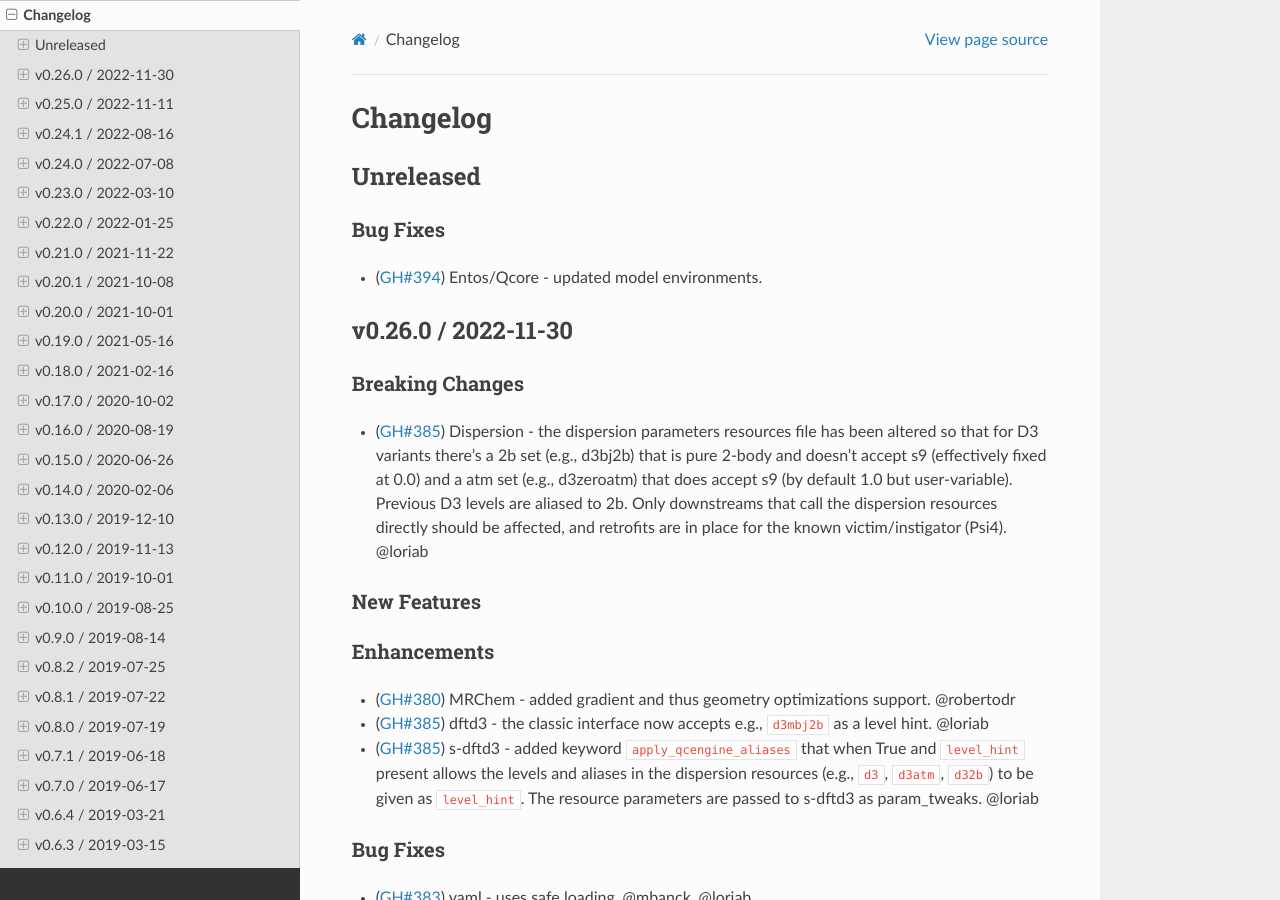
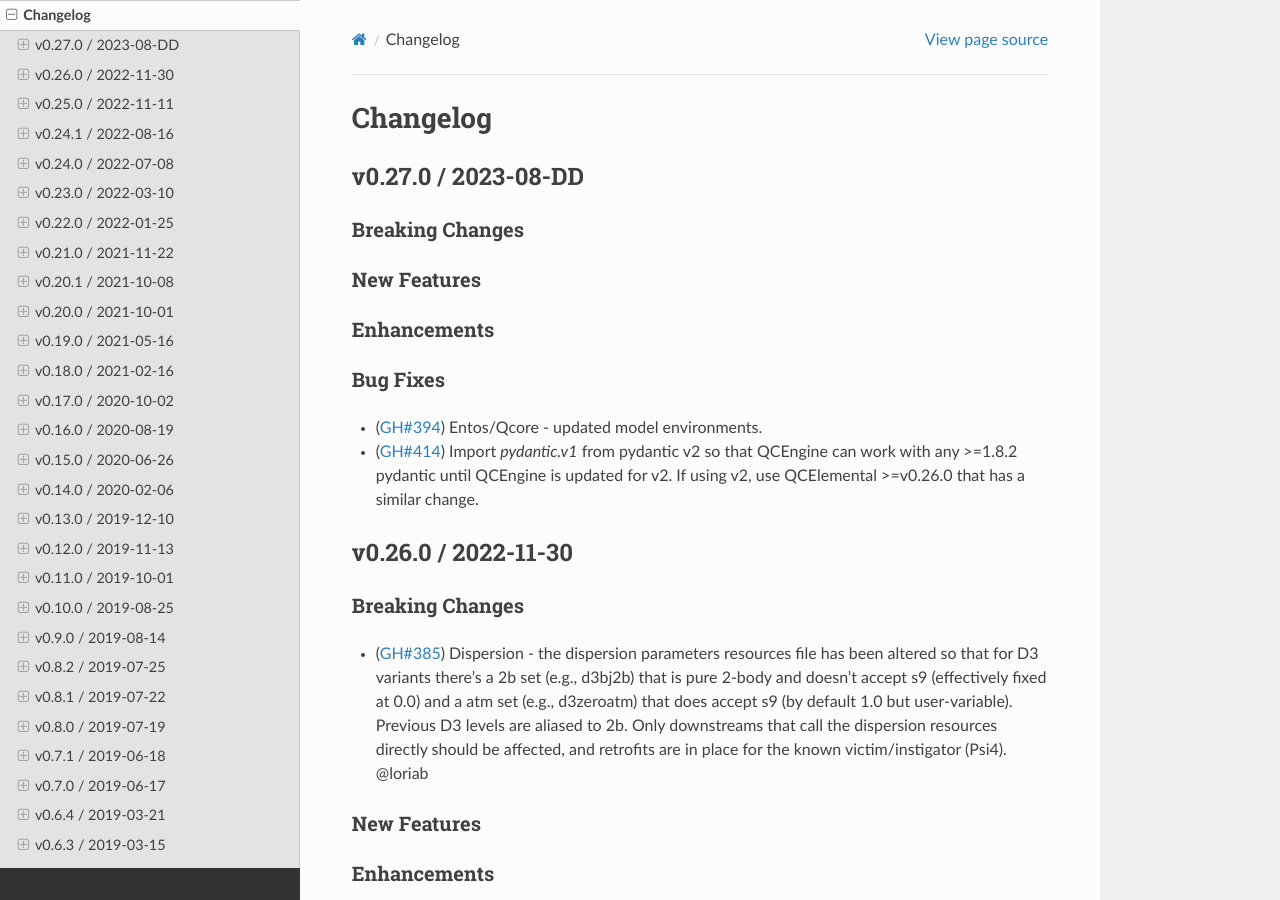
Before and after one commit to MolSSI/QCEngine, a Sphinx documentation site: the page built from docs/source/changelog.rst, in a window 1280 px wide and 900 px high. Built offline with Sphinx 7.4.7 and the Read the Docs theme 2.0.0, drawn with Linux system fonts in a browser that asks for light colours; the version number could not be read and is left out.

Commit message:
appease sphinx black

```diff
--- a/docs/source/changelog.rst
+++ b/docs/source/changelog.rst
@@ -18,22 +18,23 @@
 .. +++++++++
 
 
-.. v0.27.0 / 2023-08-DD
-Unreleased
+v0.27.0 / 2023-08-DD
 --------------------
 
-.. Breaking Changes
-.. ++++++++++++++++
+Breaking Changes
+++++++++++++++++
 
-.. New Features
-.. ++++++++++++
+New Features
+++++++++++++
 
-.. Enhancements
-.. ++++++++++++
+Enhancements
+++++++++++++
 
 Bug Fixes
 +++++++++
 - (:pr:`394`) Entos/Qcore - updated model environments.
+- (:pr:`414`) Import `pydantic.v1` from pydantic v2 so that QCEngine can work with any >=1.8.2 pydantic
+  until QCEngine is updated for v2. If using v2, use QCElemental >=v0.26.0 that has a similar change.
 
 
 v0.26.0 / 2022-11-30
--- a/setup.py
+++ b/setup.py
@@ -28,7 +28,7 @@
         cmdclass=versioneer.get_cmdclass(),
         packages=setuptools.find_packages(),
         setup_requires=[] + pytest_runner,
-        install_requires=["pyyaml", "py-cpuinfo", "psutil", "qcelemental>=0.24.0,<0.26.0", "pydantic>=1.8.2"],
+        install_requires=["pyyaml", "py-cpuinfo", "psutil", "qcelemental>=0.24.0,<0.27.0", "pydantic>=1.8.2"],
         entry_points={"console_scripts": ["qcengine=qcengine.cli:main"]},
         extras_require={
             "docs": [
@@ -38,7 +38,7 @@
                 "numpydoc",
             ],
             "tests": ["pytest", "pytest-cov"],
-            "lint": ["black"],
+            "lint": ["black>=22.1.0,<23.0a0"],
         },
         tests_require=["pytest", "pytest-cov"],
         classifiers=[
```
